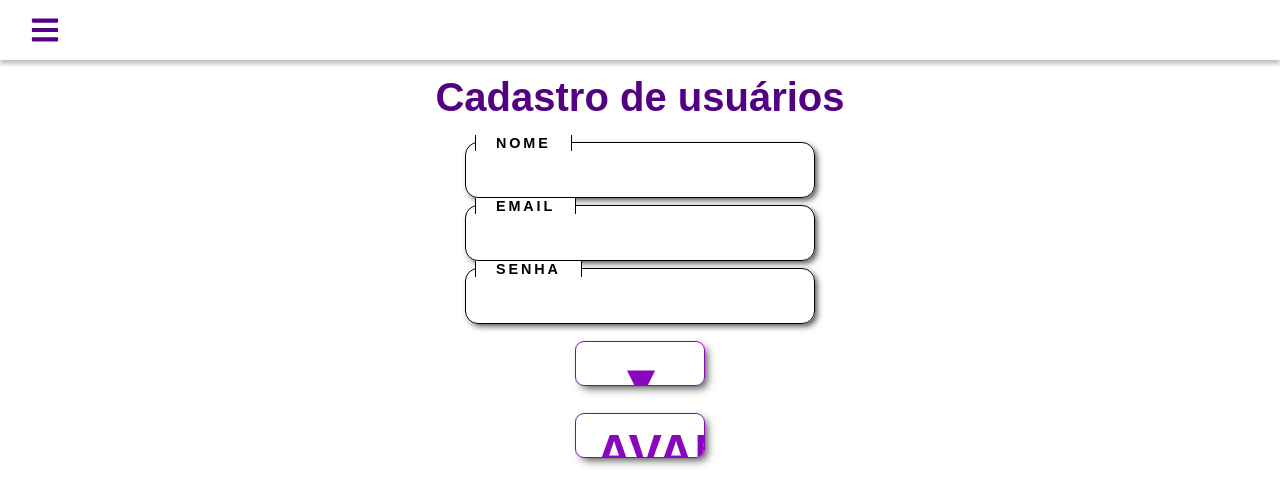
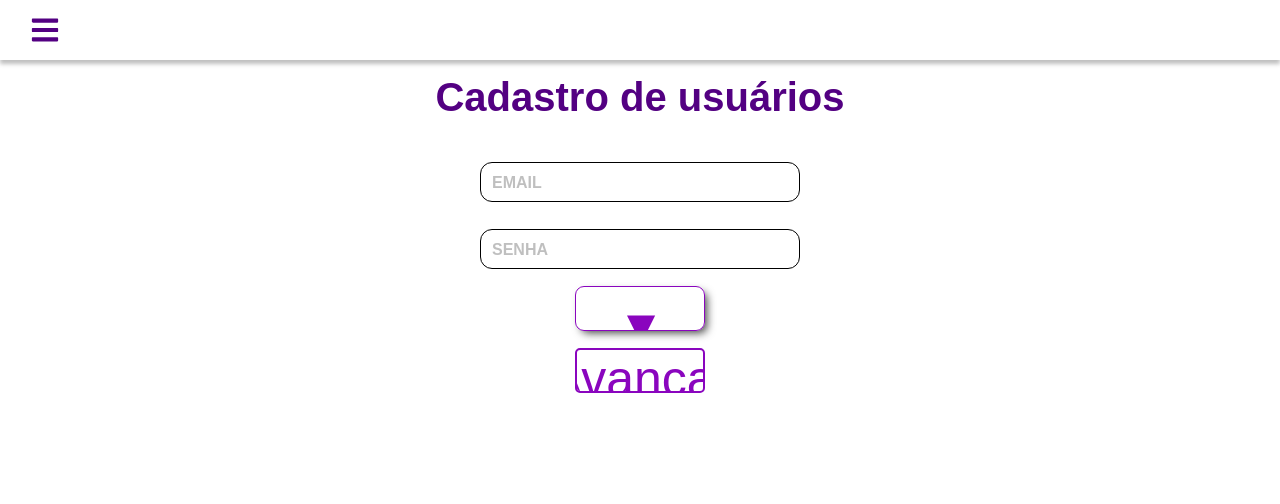
Before and after one commit to Equipe-Ace/Project-Ace-Frontend, a React (Create React App) app in the folder ace-frontend/: page /cadastroadm in a window 1280 px wide. Shown: the top 504 px of the page. Built offline with nearby package versions, Linux system fonts and the light colour scheme.

Commit message:
arrumando os inputs da tela de cadastro do adm

```diff
--- a/ace-frontend/src/components/FormADM/index.tsx
+++ b/ace-frontend/src/components/FormADM/index.tsx
@@ -19,22 +19,17 @@ const FormADM: React.FC = () =>{
             <div className="bgformadm" >
             <h1> Cadastro de usuários</h1>
                 <div className="inputBoxformadm">
-                    <input type="text" />
-                    <span>Nome</span>
-                </div>
-                <div className="inputBoxformadm">
-                    <input type="text" />
+                    <input type="text" required />
                     <span>Email</span>
                 </div>
                 <div className="inputBoxformadm">
-                    <input type="text" />
+                    <input type="password" required/>
                     <span>senha</span>
                 </div>
                 <OpcDrop />
 
-            <div className="containerbuttonAVC">
-                <button className="btn btn1"> Avançar ▸</button>
-            </div>
+                <button className="avcbtn"> Avançar ▸</button>
+
 
             </div>
 
--- a/ace-frontend/src/components/FormADM/styles.css
+++ b/ace-frontend/src/components/FormADM/styles.css
@@ -19,28 +19,27 @@ h1 {
 }
 
 .inputBoxformadm{
-   position: relative;
-   width: 350px;
-   box-shadow: 3px 3px 6px -1px #444444;
-   border-radius: 13px;
+    position: relative;
+    width: 320px;
+    border-radius: 13px;
 }
 
 .inputBoxformadm input {
     width: 100%;
-    padding: 15px;
-    border: 1px solid rgba(0, 0, 0, 0.25);
-    background: #ffffff;
-    border-radius: 13px;
+    margin-top: 20px;
+    padding: 10px;
+    border: 1px solid #000;
+    border-radius: 12px;
     outline: none;
     color: #000;
-    font-size: 1.3em;
-    transition: 0.5s;
+    font-size: 1em;
 }
 
 .inputBoxformadm span{
     font-family: sans-serif;
     position: absolute;
     left: 0;
+    margin-top: 20px;
     padding: 12px;
     pointer-events: none;
     font-size: 1em;
@@ -74,3 +73,11 @@ h1 {
 {
     border: 1px solid #000
 }
+
+
+/* botão */
+
+.bgformadm .avcbtn{
+    display: flex;
+    justify-content: center;
+}
--- a/ace-frontend/src/pages/login/index.tsx
+++ b/ace-frontend/src/pages/login/index.tsx
@@ -71,8 +71,7 @@ const LoginADM: React.FC = () => {
                         <input type="password" placeholder="digite sua senha..." onChange={(e) => setSenha(e.target.value)}/>
                     </div>
 
-                        <button className="Botao" onClick={handleFunction}> <p> Entrar </p></button>
-
+                            <button className="Botao" onClick={handleFunction}> <p> Entrar </p></button>
                 </div>
             </form>
         </>
--- a/ace-frontend/src/pages/login/styles.css
+++ b/ace-frontend/src/pages/login/styles.css
@@ -43,7 +43,7 @@ form .container .inputs input {
     width: 220px;
     margin-top: 20px;
     border-radius:11px;
-    border: 1.6px solid #000000;
+    border: 1.6px solid #4c4848ae;
 }
 
 form .container .inputs input::placeholder {
```
